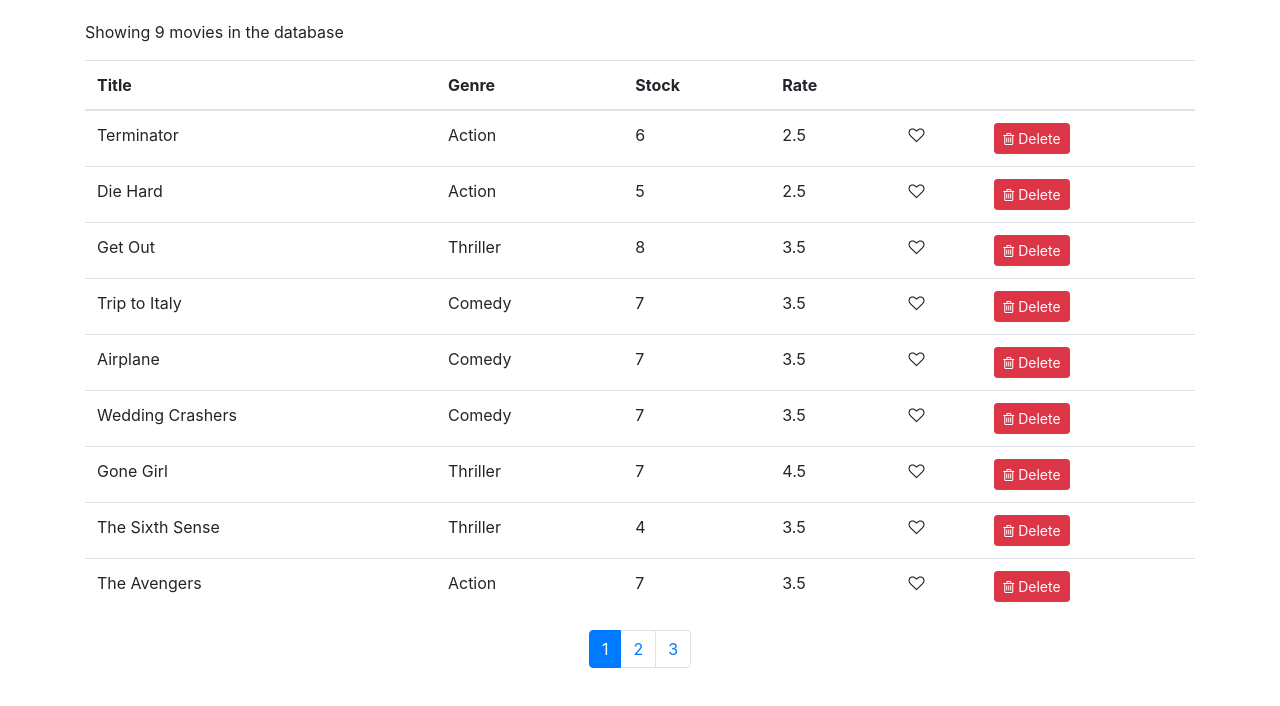
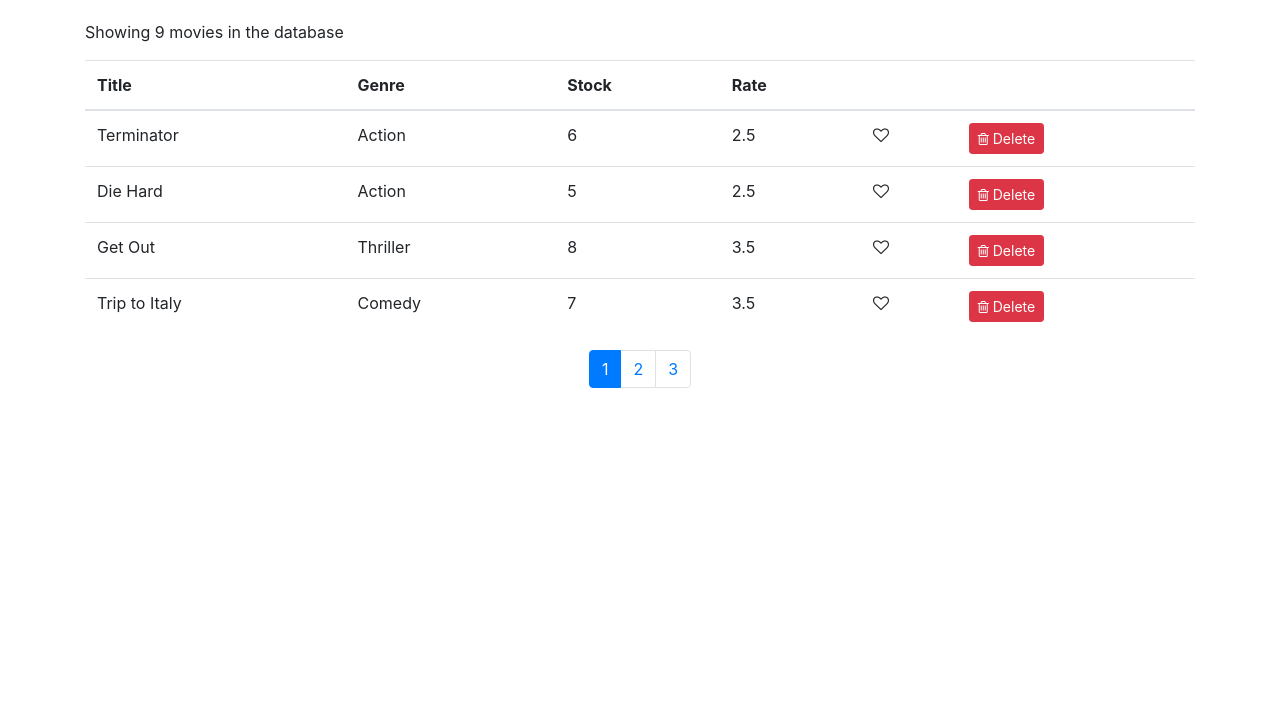
Before and after one commit to aliyousufdev/react-practice, a React (Create React App) app: page / in a window 1280 px wide. Shown: the top 706 px of the page. Built offline with nearby package versions, Linux system fonts and the light colour scheme.

Commit message:
pagination

```diff
--- a/src/components/common/pagination.jsx
+++ b/src/components/common/pagination.jsx
@@ -12,7 +12,7 @@ const Pagination = ({ itemCounts, perPage, currentPage, onPageChange}) => {
 			<ul className="pagination justify-content-center">
 				{map(page => (
 					<li key={page} className={page === currentPage ? 'page-item active' : 'page-item'}>
-						<a className="page-link" onClick={() => onPageChange(page)}>{page}</a>
+						<button className="page-link" onClick={() => onPageChange(page)}>{page}</button>
 					</li>
 				), pages)}
 			</ul>
--- a/src/components/movies.jsx
+++ b/src/components/movies.jsx
@@ -3,6 +3,7 @@ import {getMovies} from "../services/fakeMovieService";
 import {isEmpty, map, prop, filter, path} from "ramda";
 import Like from "./common/Like";
 import Pagination from "./common/pagination";
+import {paginate} from "../utils/pagination";
 
 class Movies extends React.Component {
 
@@ -36,6 +37,10 @@ class Movies extends React.Component {
 	}
 
 	movieTable = () => {
+
+		const {movies: allMovies, currentPage, perPage } = this.state;
+		const movies = paginate(allMovies, currentPage, perPage);
+
 		if (!this.isMovieListEmpty()) {
 			return (
 				<Fragment>
@@ -54,7 +59,7 @@ class Movies extends React.Component {
 							</thead>
 							<tbody>
 							{
-								map(this.movieTableRow, prop('movies', this.state))
+								map(this.movieTableRow, movies)
 							}
 							</tbody>
 						</table>
--- /dev/null
+++ b/src/utils/pagination.js
@@ -0,0 +1,6 @@
+import {slice} from "ramda";
+
+export function paginate(items, pageNumber, perPage) {
+	const startIndex = (pageNumber - 1) * perPage;
+	return slice(startIndex, startIndex + perPage, items);
+}
```
